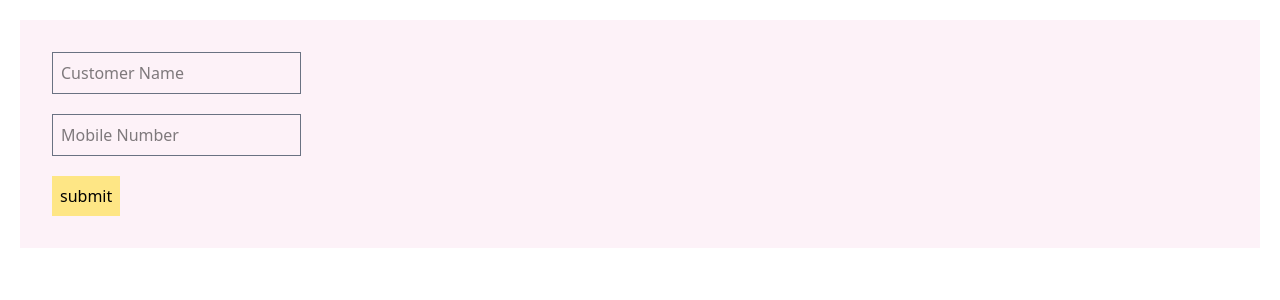
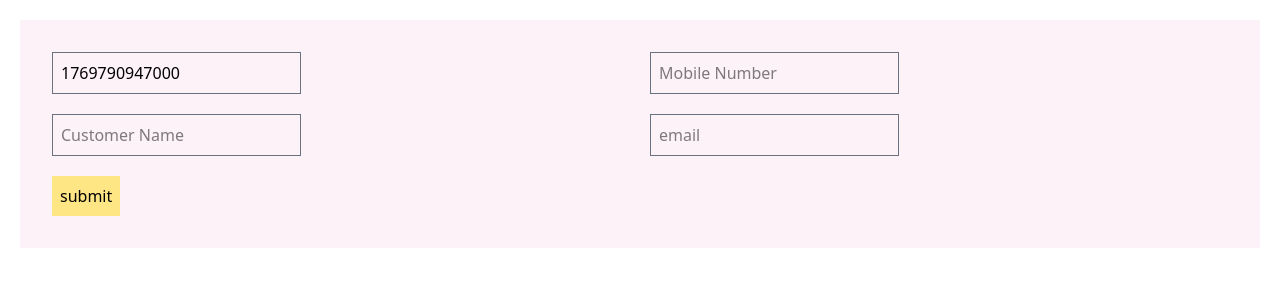
Before and after one commit to Kirushanthi26/react-marathon, a React (Vite) app: page / in a window 1280 px wide. Shown: the top 300 px of the page. Built offline with nearby package versions, Linux system fonts and the light colour scheme.

Commit message:
default value to the entire form

```diff
--- a/src/features/foodDeliveryForm/foodDeliveryFormRHF/FoodDeliveryFormRHF.tsx
+++ b/src/features/foodDeliveryForm/foodDeliveryFormRHF/FoodDeliveryFormRHF.tsx
@@ -3,10 +3,19 @@ import { useForm } from "react-hook-form"
 type UserDetails = {
     customerName: string
     mobileNo: string
+    orderNo: number
+    email: string
 }
 
 export default function FoodDeliveryFormRHF() {
-    const { register, handleSubmit, formState: { errors } } = useForm<UserDetails>()
+    const { register, handleSubmit, formState: { errors } } = useForm<UserDetails>({
+        defaultValues: {
+            customerName: "",
+            mobileNo: "",
+            orderNo: new Date().valueOf(),
+            email: ""
+        }
+    })
 
     const handleSubmitForm = (data: UserDetails) => {
         console.log(data)
@@ -18,7 +27,20 @@ export default function FoodDeliveryFormRHF() {
     }
 
     return (
-        <form onSubmit={handleSubmit(handleSubmitForm, onError)} className="space-y-5">
+        <form onSubmit={handleSubmit(handleSubmitForm, onError)} className="space-y-5 w-full">
+            <div className="grid grid-cols-2  gap-5">
+                <div>
+                    <input type="text" placeholder="Order number" className="border border-gray-500 p-2" {...register('orderNo', {
+                        required: "customer name is require"
+                    })} disabled />
+                    {errors.orderNo && <p className="text-red-500">{errors.orderNo.message}</p>}
+                </div>
+                <div>
+                    <input type="number" placeholder="Mobile Number" className="border border-gray-500 p-2" {...register('mobileNo', {
+                        required: "mobile is require"
+                    })} />
+                    {errors.mobileNo && <p className="text-red-500">{errors.mobileNo.message}</p>}
+                </div>
                 <div>
                     <input type="text" placeholder="Customer Name" className="border border-gray-500 p-2" {...register('customerName', {
                         required: "customer name is require"
@@ -26,10 +48,11 @@ export default function FoodDeliveryFormRHF() {
                     {errors.customerName && <p className="text-red-500">{errors.customerName.message}</p>}
                 </div>
                 <div>
-                <input type="number" placeholder="Mobile Number" className="border border-gray-500 p-2" {...register('mobileNo', {
+                    <input type="email" placeholder="email" className="border border-gray-500 p-2" {...register('email', {
                         required: "mobile is require"
                     })} />
-                {errors.mobileNo && <p className="text-red-500">{errors.mobileNo.message}</p>}
+                    {errors.email && <p className="text-red-500">{errors.email.message}</p>}
+                </div>
             </div>
             <button type="submit" className="bg-amber-200 p-2">submit</button>
         </form>
```
Lines whose indentation alone changed are shown as unchanged.
